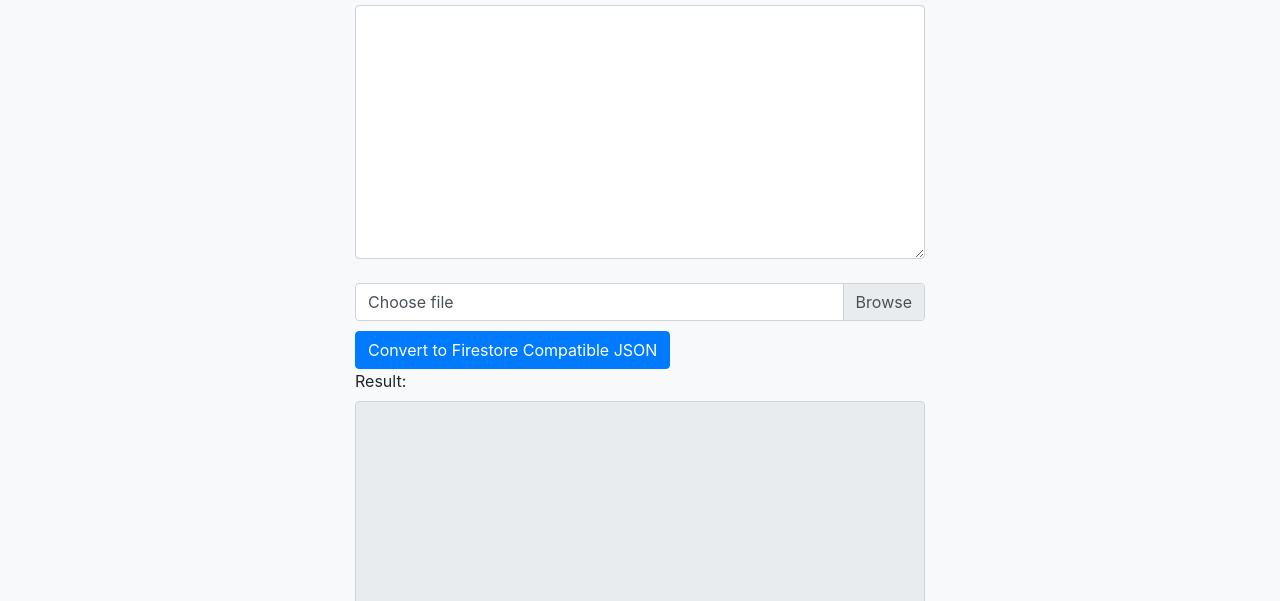
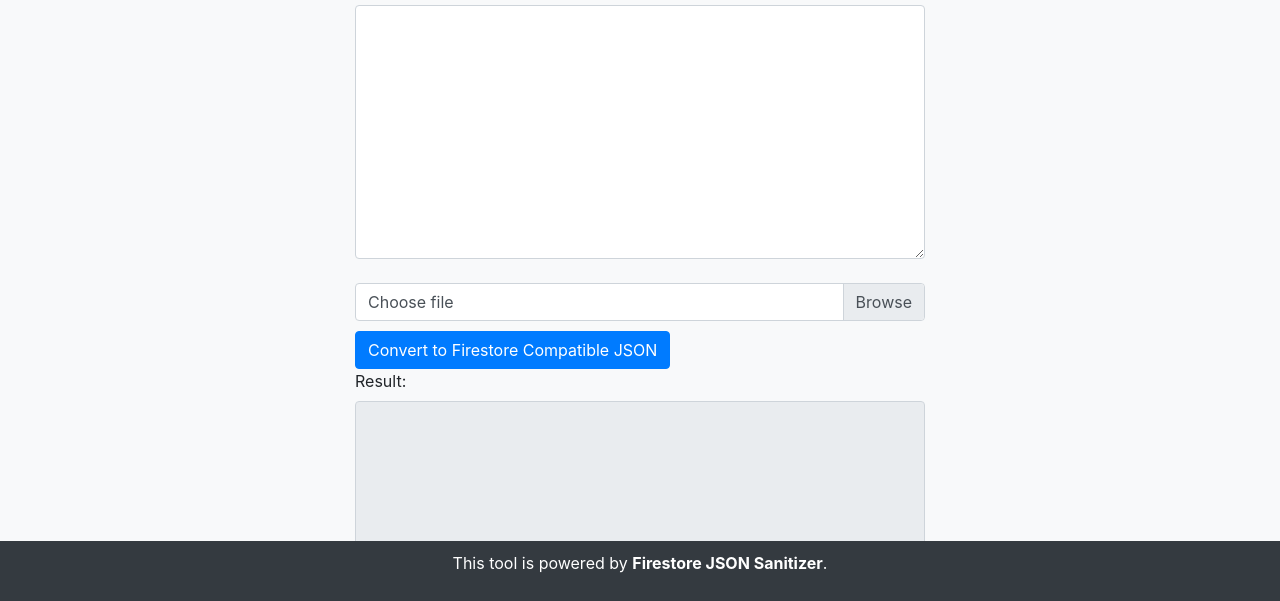
Before and after one commit to firebase-me/firestore-json-sanitizer, a plain HTML site: page index.html in a window 1280 px wide. Shown: the part 199-800 px from the top of the page. Drawn offline with nearby package versions, Linux system fonts and the light colour scheme.

Commit message:
Update index.html
added better footer styles

```diff
--- a/index.html
+++ b/index.html
@@ -1,19 +1,24 @@
 <!DOCTYPE html>
 <html lang="en">
+
 <head>
     <meta charset="UTF-8">
     <meta name="viewport" content="width=device-width, initial-scale=1.0">
     <title>Firestore Compatible JSON Converter</title>
     <!-- Bootstrap CSS link -->
     <link rel="stylesheet" href="https://stackpath.bootstrapcdn.com/bootstrap/4.3.1/css/bootstrap.min.css">
-    <style>
-        body {
+    <style>body {
         background-color: #f8f9fa;
+        display: flex;
+        flex-direction: column;
+        min-height: 100vh;
     }
 
     .container {
         margin-top: 30px;
         max-width: 600px;
+        flex: 1;
+        padding-bottom: 120px; /* Adjust this value based on your footer height */
     }
 
     textarea {
@@ -23,8 +28,25 @@
     button {
         margin-top: 10px;
     }
+
+    footer {
+        background-color: #343a40;
+        color: white;
+        text-align: center;
+        padding: 10px;
+        position: fixed;
+        bottom: 0;
+        width: 100%;
+        z-index: 1;
+    }
+
+        footer a {
+            color: white;
+            font-weight: bold;
+        }
     </style>
 </head>
+
 <body>
     <div class="container">
         <h1 class="display-4">Firestore Compatible JSON Converter</h1>
@@ -44,6 +66,11 @@
 
         <button onclick="saveToFile()" class="btn btn-success">Save to File</button>
     </div>
+
+    <footer>
+        <p>This tool is powered by <a href="https://github.com/firebase-me/firestore-json-sanitizer"
+                target="_blank">Firestore JSON Sanitizer</a>.</p>
+    </footer>
 
     <!-- Bootstrap JS and Popper.js (required for Bootstrap) -->
     <script src="https://code.jquery.com/jquery-3.3.1.slim.min.js"></script>
@@ -99,7 +126,7 @@
                 const file = fileInput.files[0];
                 const reader = new FileReader();
 
-                reader.onload = function(e) {
+                reader.onload = function (e) {
                     const fileJson = e.target.result;
                     const firestoreCompatibleJson = convertToFirestoreCompatible(fileJson);
                     document.getElementById('output').value = firestoreCompatibleJson;
@@ -124,9 +151,5 @@
         }
     </script>
 
-<footer>
-    <p>This tool is powered by <a href="https://github.com/firebase-me/firestore-json-sanitizer" target="_blank">Firestore JSON Sanitizer</a>.</p>
-</footer>
-
 </body>
 </html>
```
Lines whose indentation alone changed are shown as unchanged.
